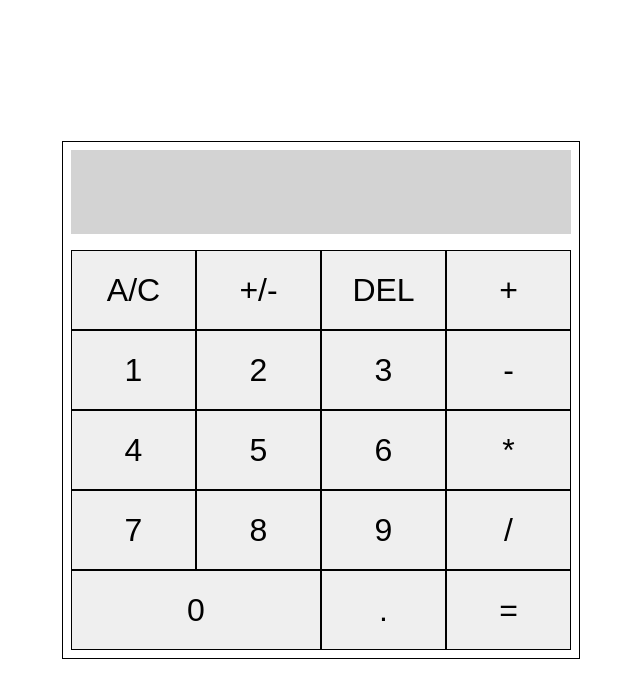
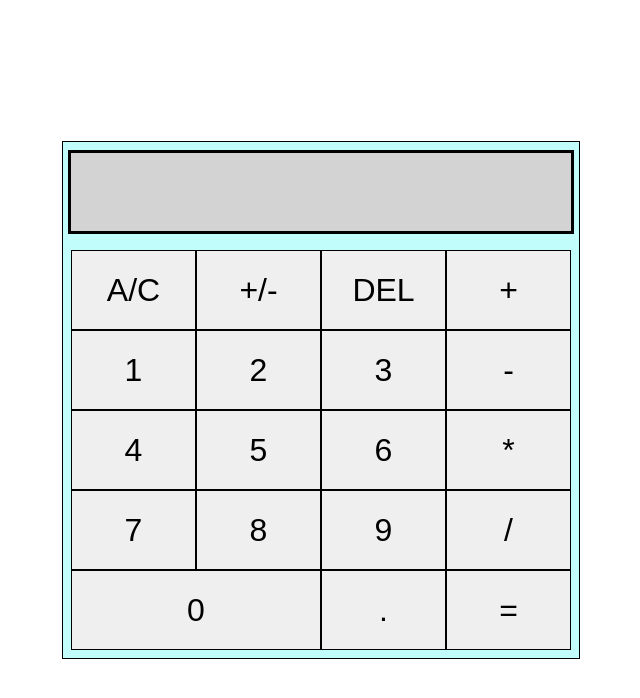
Before and after one commit to dgyoungk/js-calculator, a plain HTML site: page index.html in a window 1280 px wide. Shown: the whole page, without its empty margins (319-959 px from the left). Drawn offline with Linux system fonts and the light colour scheme.

Commit message:
Add minor color and border styles

```diff
--- a/css/styles.css
+++ b/css/styles.css
@@ -26,6 +26,7 @@ body {
     margin: auto;
     padding: 8px;
     gap: 16px;
+    background-color: #C0FDFB;
 }
 
 .display {
@@ -36,6 +37,7 @@ body {
     justify-content: flex-end;
     align-items: center;
     font-size: 40px;
+    border: 3px solid black;
 }
 
 .btns {
```
